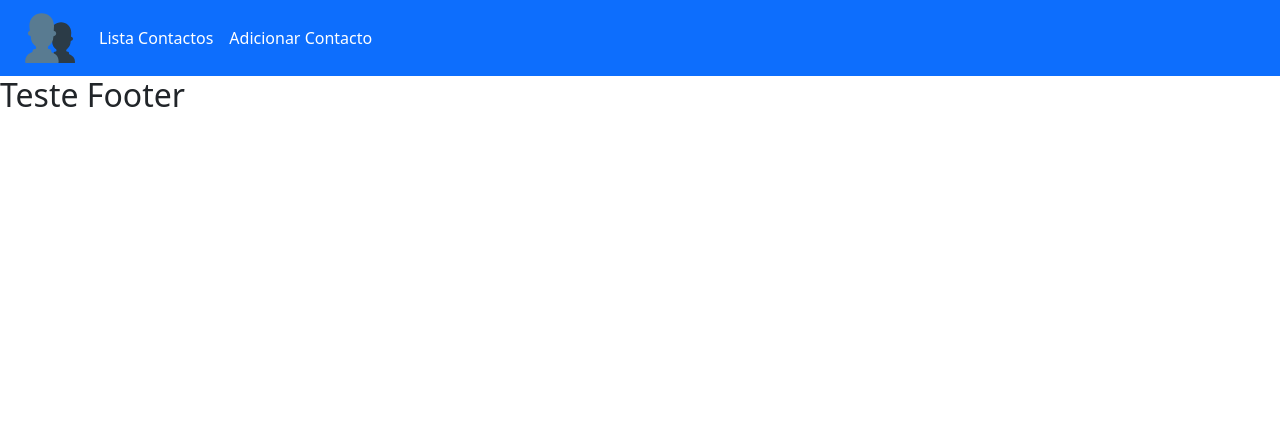
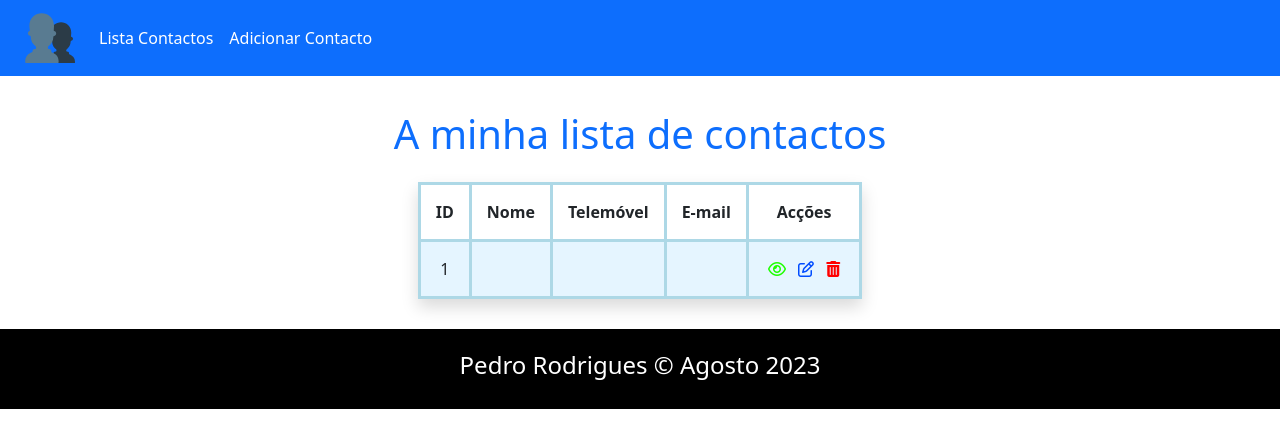
Before and after one commit to PedroPGPR/ListaContactos, a PHP site: page / in a window 1280 px wide. Shown: the top 448 px of the page. Run offline with PHP 8.4, Linux system fonts and the light colour scheme; tables that the repository leaves empty or names only in its code hold one stand-in row (values such as "Sample post"); data that the repository does not hold is empty.

Commit message:
Página Home Concluida

```diff
--- a/models/teste_model.php
+++ b/models/teste_model.php
@@ -1,6 +1,9 @@
 <?php
 
+    $contactos = selectSQL("SELECT * FROM contacts");
+
     require_once("templates/header_template.php");
+    require_once("views/home_view.php");
     require_once("templates/footer_template.php");
 
 ?>
--- a/public/css/style.css
+++ b/public/css/style.css
@@ -1,4 +1,53 @@
+header, footer{
+    height: 10vh;
+}
+
+footer{
+    background-color: black;
+    color: white;
+    display: flex;
+    justify-content: center;
+    align-items: center;
+}
+
+main{
+    margin: 30px 0 30px 0;
+}
+
 .navbar-brand img{
     width: 50px;
     margin-left: 25px;
 }
+
+.container-table100 {
+    width: 100%;
+    min-height: 100vh;
+    background: #fff;
+    display: flex;
+    align-items: center;
+    justify-content: center;
+    flex-wrap: wrap;
+    padding: 33px 30px;
+}
+
+table, th, tr, td{
+    border: 3px solid lightblue;
+    padding: 15px;
+    text-align: center;
+}
+
+th{
+    text-align: center;
+}
+
+tr:nth-child(even){
+    background-color: rgba(4, 155, 255, 0.1);
+}
+
+a{
+    text-decoration: none;
+}
+
+i:hover{
+    filter: grayscale(100%);
+}
--- a/required.php
+++ b/required.php
@@ -1,5 +1,6 @@
 <?php
 
     require_once("config/config.php");
+    require_once("helpers/process.php");
 
 ?>
--- a/templates/footer_template.php
+++ b/templates/footer_template.php
@@ -1,5 +1,5 @@
     	<footer>
-            <h2>Teste Footer</h2>
+            <h4>Pedro Rodrigues © Agosto 2023</h4>
         </footer>
 
         <script src="https://cdn.jsdelivr.net/npm/@popperjs/core@2.11.8/dist/umd/popper.min.js" integrity="sha384-I7E8VVD/ismYTF4hNIPjVp/Zjvgyol6VFvRkX/vR+Vc4jQkC+hVqc2pM8ODewa9r" crossorigin="anonymous"></script>
--- /dev/null
+++ b/views/home_view.php
@@ -0,0 +1,57 @@
+<main class="d-flex justify-content-center align-items-center">
+    <!-- Modal -->
+    <div class="modal fade" id="exampleModal" tabindex="-1" aria-labelledby="exampleModalLabel" aria-hidden="true">
+        <div class="modal-dialog">
+            <div class="modal-content">
+                <div class="modal-header">
+                    <h1 class="modal-title fs-5" id="exampleModalLabel">Tem a certeza?</h1>
+                    <button type="button" class="btn-close" data-bs-dismiss="modal" aria-label="Close"></button>
+                </div>
+                <div class="modal-body">
+                    Irá apagar o contacto X | Esta ação é permanente e não revertivel
+                </div>
+                <div class="modal-footer">
+                    <button type="button" class="btn btn-secondary" data-bs-dismiss="modal">Cancelar</button>
+                    <button type="button" class="btn btn-danger">Apagar</button>
+                </div>
+            </div>
+        </div>
+    </div>
+    <div class="container">
+        <div class="row">
+            <div class="col-9 mx-auto">
+                <h1 class="text-center text-primary mb-4">A minha lista de contactos</h1>
+                <table class="shadow mx-auto">
+                    <tr>
+                        <th>ID</th>
+                        <th>Nome</th>
+                        <th>Telemóvel</th>
+                        <th>E-mail</th>
+                        <th>Acções</th>
+                    </tr>
+                    <?php foreach($contactos as $c): ?>
+                        <tr>
+                            <td><?= $c['id'] ?></td>
+                            <td><?= $c['name'] ?></td>
+                            <td><?= $c['phone'] ?></td>
+                            <td><?= $c['email'] ?></td>
+                            <td>
+                                <a href="#">
+                                    <i class="fa-regular fa-eye m-1" style="color: #1eff00;"></i>
+                                </a>
+                                <a href="#">
+                                    <i class="fa-regular fa-pen-to-square m-1" style="color: #004cff;"></i>
+                                </a>
+                                <a href="#">
+                                    <!-- Button trigger modal -->
+                                    <i class="fa-solid fa-trash-can m-1" style="color: #ff0000;" data-bs-toggle="modal" data-bs-target="#exampleModal"></i>
+                                </a>
+                            </td>
+                        </tr>
+                    <?php endforeach; ?>
+                </table>
+            </div>
+        </div>
+    </div>
+
+</main>
```
Also changed, not shown: helpers/process.php (added, +34 -0 lines).
